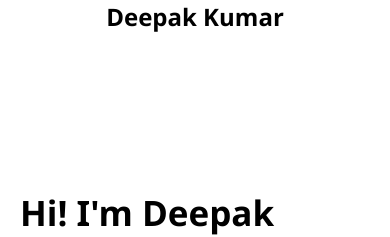
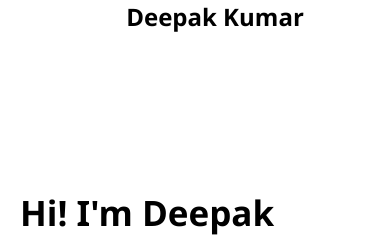
Before and after one commit to Deepakkumar8969/My-Portfolio, a React (Vite) app: page / in a window 390 px wide. Shown: the top 237 px of the page. Built offline with nearby package versions, Linux system fonts and the light colour scheme.

Commit message:
Update index.css

```diff
--- a/src/index.css
+++ b/src/index.css
@@ -615,6 +615,8 @@ html{
     nav {
         flex-direction: column;
         height: auto;
+        margin-left:20px;
+        margin-right:20px;
     }
 
     ul {
```
